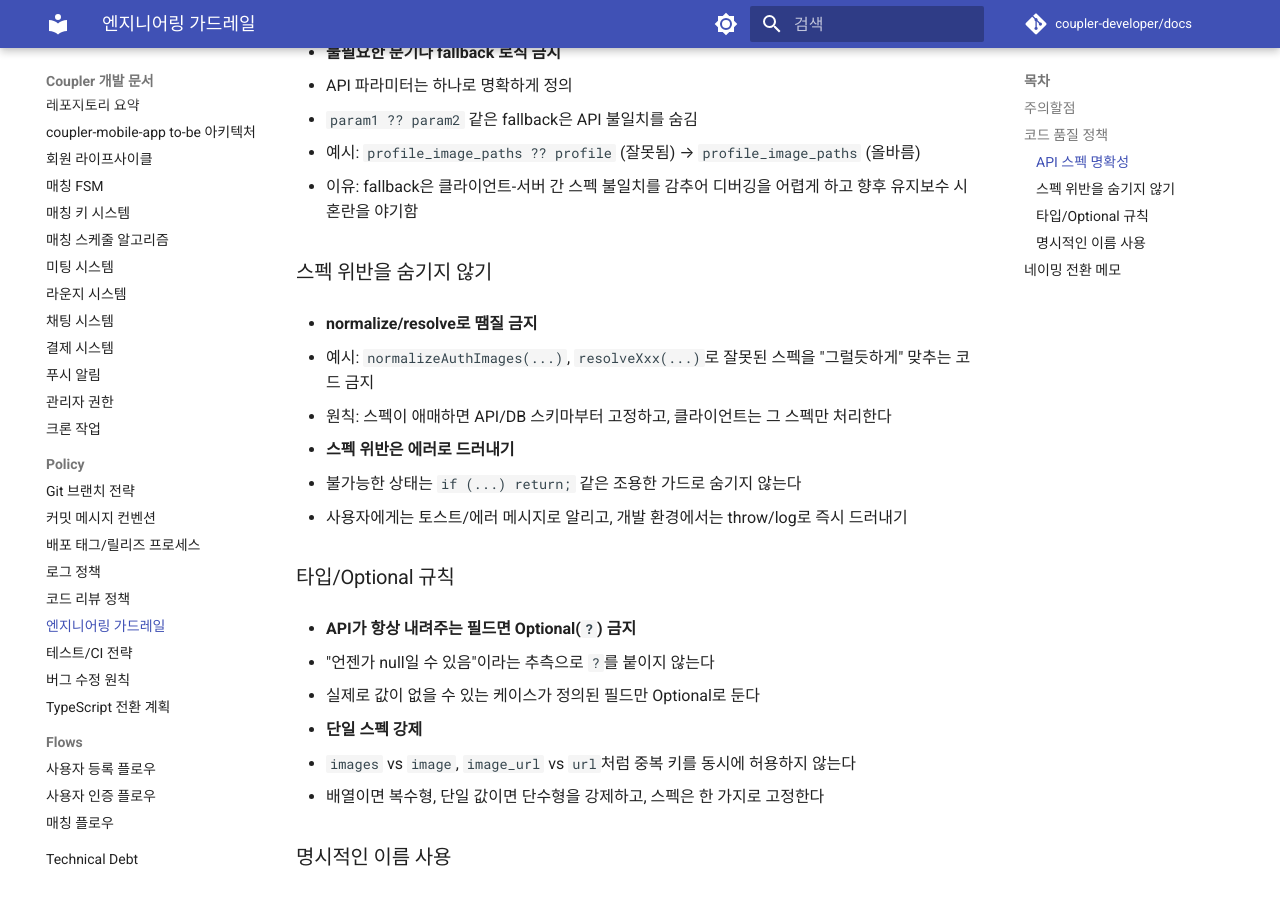
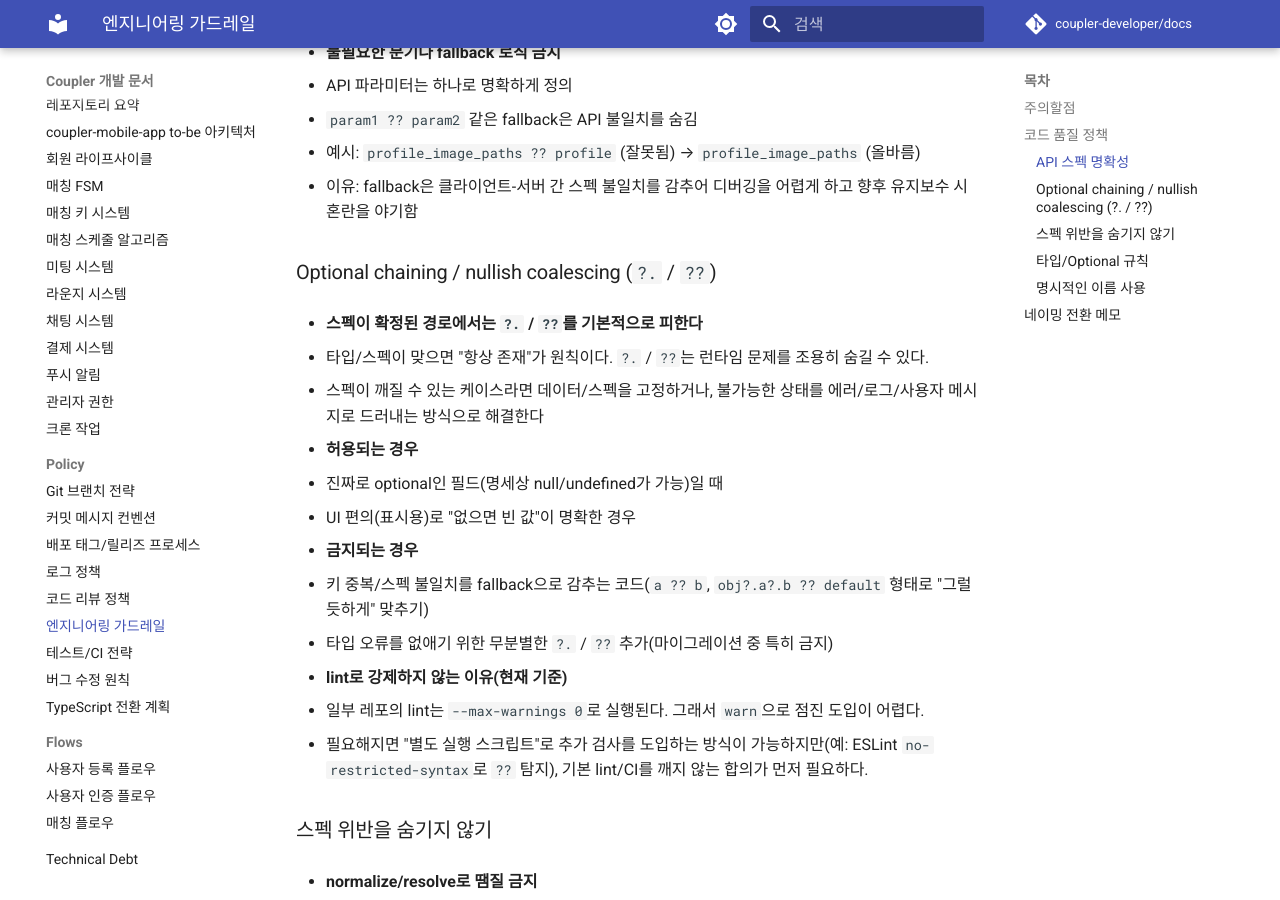
Before and after one commit to coupler-developer/docs, an MkDocs documentation site: the page built from content/policy/engineering-guardrails.md, in a window 1280 px wide and 900 px high, scrolled down 824 px. Built offline with MkDocs 1.6.1 and Material for MkDocs 9.7.7, drawn with Linux system fonts in a browser that asks for light colours; comment, search, counter and statistics services are not loaded.

Commit message:
docs: ?. / ?? 사용 원칙 정리
Changes:

- engineering-guardrails에 ?. / ?? 기준 추가

- typescript-migration-plan에서 Optional 규칙 중복 제거 및 정책 문서 참조

Tests:

- yarn lint:md

```diff
--- a/content/policy/engineering-guardrails.md
+++ b/content/policy/engineering-guardrails.md
@@ -27,6 +27,25 @@
   - `param1 ?? param2` 같은 fallback은 API 불일치를 숨김
   - 예시: `profile_image_paths ?? profile` (잘못됨) → `profile_image_paths` (올바름)
   - 이유: fallback은 클라이언트-서버 간 스펙 불일치를 감추어 디버깅을 어렵게 하고 향후 유지보수 시 혼란을 야기함
+
+### Optional chaining / nullish coalescing (`?.` / `??`)
+
+- **스펙이 확정된 경로에서는 `?.` / `??`를 기본적으로 피한다**
+
+  - 타입/스펙이 맞으면 "항상 존재"가 원칙이다. `?.` / `??`는 런타임 문제를 조용히 숨길 수 있다.
+  - 스펙이 깨질 수 있는 케이스라면 데이터/스펙을 고정하거나, 불가능한 상태를 에러/로그/사용자 메시지로 드러내는 방식으로 해결한다
+- **허용되는 경우**
+
+  - 진짜로 optional인 필드(명세상 null/undefined가 가능)일 때
+  - UI 편의(표시용)로 "없으면 빈 값"이 명확한 경우
+- **금지되는 경우**
+
+  - 키 중복/스펙 불일치를 fallback으로 감추는 코드(`a ?? b`, `obj?.a?.b ?? default` 형태로 "그럴듯하게" 맞추기)
+  - 타입 오류를 없애기 위한 무분별한 `?.` / `??` 추가(마이그레이션 중 특히 금지)
+- **lint로 강제하지 않는 이유(현재 기준)**
+
+  - 일부 레포의 lint는 `--max-warnings 0`로 실행된다. 그래서 `warn`으로 점진 도입이 어렵다.
+  - 필요해지면 "별도 실행 스크립트"로 추가 검사를 도입하는 방식이 가능하지만(예: ESLint `no-restricted-syntax`로 `??` 탐지), 기본 lint/CI를 깨지 않는 합의가 먼저 필요하다.
 
 ### 스펙 위반을 숨기지 않기
 
```
Also changed, not shown: content/policy/typescript-migration-plan.md (+1 -3 lines).
